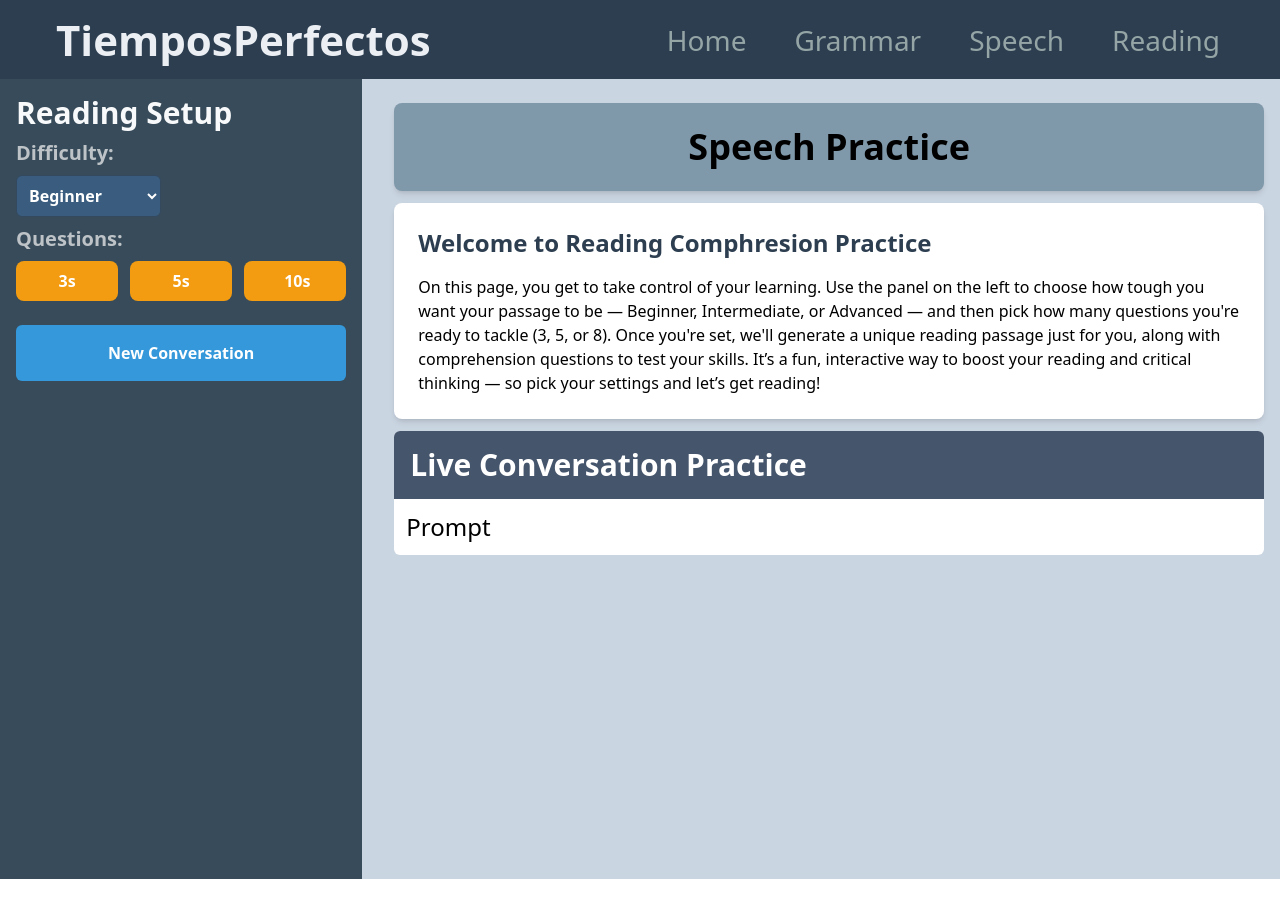
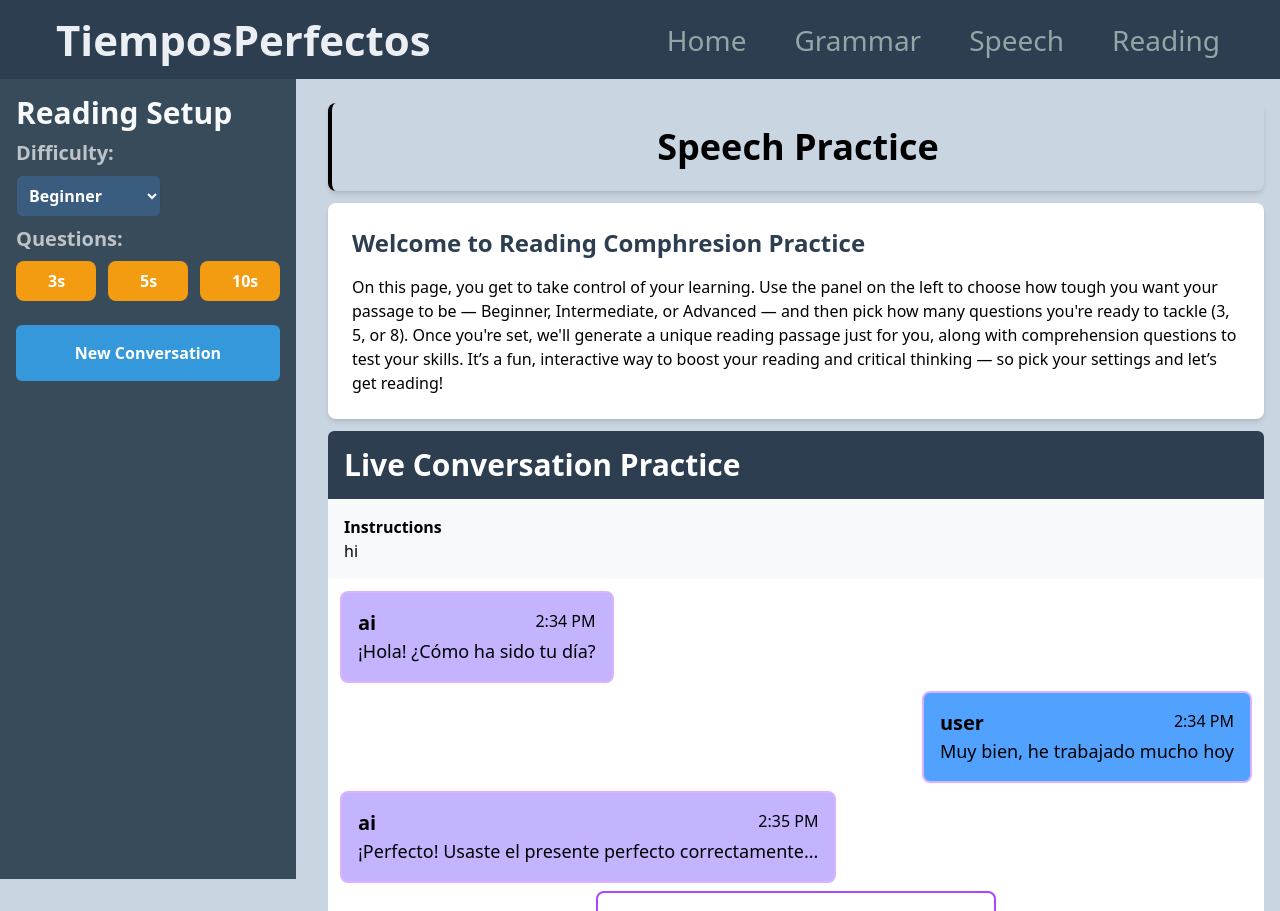
Before and after one commit to erik-mauricio/tiemposperfectos, a React (Vite) app: page /speech in a window 1280 px wide. Shown: the top 911 px of the page. Before the commit the page ends 879 px from the top, so only its background shows below. Built offline with nearby package versions, Linux system fonts and the light colour scheme.

Commit message:
Componetized to fix redundant code

```diff
--- a/src/components/Controls.jsx
+++ b/src/components/Controls.jsx
@@ -3,9 +3,7 @@ export default function Controls({gameType}) {
   const [difficulty, setDifficulty] = useState("Beginner");
   const [numQuestions, setNumQuestions] = useState();
 
-  const handleChange = (event) => {
-    setDifficulty(event.target.value);
-  };
+  const handleChange = (e) => setDifficulty(e.target.value);
 
   const questionOptions = {
     "reading": ["3", "5", "8"],
@@ -24,7 +22,7 @@ export default function Controls({gameType}) {
 
   return (
     <>
-      <aside className="h-screen p-4 bg-[rgb(55,75,90)] space-y-2">
+      <aside className="h-screen p-4 bg-[rgb(55,75,90)] space-y-2 max-w-xs">
         <h2 className="font-bold text-3xl text-[#f8f9fa]">Reading Setup</h2>
 
         {gameType == "grammar" && (
@@ -56,7 +54,6 @@ export default function Controls({gameType}) {
           <select
             id="difficulty"
             value={difficulty}
-            onChange={handleChange}
             className="p-2 border rounded-md	bg-[#395c7f] text-white border-[#34495e] font-bold "
           >
             <option value="Beginner">Beginner</option>
@@ -66,20 +63,19 @@ export default function Controls({gameType}) {
         </div>
 
         <label className="text-xl text-[#bdc3c7] font-bold">Questions: </label>
-        <div className="flex gap-3 mt-2">
-          <button className="flex-1 rounded-lg py-2 px-10 font-semibold transition-all duration-200 bg-[#f39c12] w-20 text-white hover:bg-[#e67e22]">
+        <div className="flex gap-3 mt-2 text-center">
+          <button className="flex-1 rounded-lg py-2 px-8 font-semibold transition-all duration-200 bg-[#f39c12] w-20 text-white hover:bg-[#e67e22]">
             {questionOptions[gameType][0]}
           </button>
-          <button className="flex-1 rounded-lg py-2 px-10 font-semibold transition-all duration-200 bg-[#f39c12] w-20 text-white hover:bg-[#e67e22]">
+          <button className="flex-1 rounded-lg py-2 px-8 font-semibold transition-all duration-200 bg-[#f39c12] w-20 text-white hover:bg-[#e67e22]">
             {questionOptions[gameType][1]}
           </button>
-          <button className="flex-1 rounded-lg py-2 px-10 font-semibold transition-all duration-200 bg-[#f39c12] w-20 text-white hover:bg-[#e67e22]"
-                  onClick={(e) => setNumQuestions(e.target.value)}>
+          <button className="flex-1 rounded-lg py-2 px-8 font-semibold transition-all duration-200 bg-[#f39c12] w-20 text-white hover:bg-[#e67e22] clicked">
             {questionOptions[gameType][2]}
           </button>
         </div>
 
-        <button className="rounded-md px-23 py-4 bg-[#3498db] mt-4 text-md text-white font-bold whitespace-nowrap text-center hover:bg-[#2980b9]">
+        <button className="rounded-md px-6 py-4 bg-[#3498db] mt-4 text-white font-bold text-center hover:bg-[#2980b9] w-full max-w-xs">
           {btnText[gameType]}
         </button>
 
--- a/src/components/Instructions.jsx
+++ b/src/components/Instructions.jsx
@@ -1,22 +1,25 @@
-export default function Instructions({children, title, text, titleColor}){
+export default function Instructions({children, title, text, titleColor, isSpeech}){
 
 
     return (
       <div className="border-0 rounded-md overflow-hidden bg-white">
-      <h2 className={`font-bold text-3xl text-white p-4`} style={{backgroundColor: titleColor}}>
+        <h2
+          className={`font-bold text-3xl text-white p-4`}
+          style={{ backgroundColor: titleColor }}
+        >
           {title}
         </h2>
 
         <div className="p-4  bg-[#f8f9fa]">
           <h2 className="font-semibold">Instructions</h2>
-        <p>
-          {text}
-        </p>
+          <p>{text}</p>
         </div>
 
-        {children}
+        <div className="p-3">{children}</div>
 
         <div className="justify-center flex gap-2 ">
+          {!isSpeech && (
+            <>
               <button className="inline border-2 border-black bg-red-500 p-2 rounded-lg w-[250px] mb-3 text-white font-bold hover:bg-green-600">
                 Check Answers
               </button>
@@ -24,7 +27,10 @@ export default function Instructions({children, title, text, titleColor}){
               <button className="inline border-2 border-black bg-green-500 p-2 rounded-lg w-[250px] mb-3 text-white font-bold hover:bg-green-600">
                 Submit All
               </button>
+            </>
+          )}
         </div>
-    </div>)
+      </div>
+    );
 
 }
--- /dev/null
+++ b/src/components/PageCard.jsx
@@ -0,0 +1,11 @@
+export default function PageCard({text, bgColor, borderColor}){
+    return (
+      <div className="rounded-lg shadow-md hover:shadow-lg transition-shadow duration-300 p-6 border-l-4"
+            style={{backgroundColor: bgColor,
+                    borderColor: borderColor
+            }}>
+        <h1 className="font-bold text-4xl text-center ">{text}</h1>
+      </div>
+    );
+
+}
--- /dev/null
+++ b/src/components/WelcomeText.jsx
@@ -0,0 +1,21 @@
+export default function WelcomeText({heading, text}){
+    return (
+      <>
+        <div className="bg-white rounded-lg shadow-md hover:shadow-lg transition-shadow duration-300 p-6  max-w-4lg space-y-4">
+          <h1 className="font-bold text-2xl text-[#2c3e50]">
+            Welcome to Reading Comphresion Practice
+          </h1>
+          <p>
+            On this page, you get to take control of your learning. Use the
+            panel on the left to choose how tough you want your passage to be —
+            Beginner, Intermediate, or Advanced — and then pick how many
+            questions you're ready to tackle (3, 5, or 8). Once you're set,
+            we'll generate a unique reading passage just for you, along with
+            comprehension questions to test your skills. It’s a fun, interactive
+            way to boost your reading and critical thinking — so pick your
+            settings and let’s get reading!
+          </p>
+        </div>
+      </>
+    );
+}
--- a/src/pages/SpeechPage.jsx
+++ b/src/pages/SpeechPage.jsx
@@ -7,48 +7,107 @@ import axios from "axios";
 import {Clock} from "../components/Clock.jsx";
 import {useEffect} from "react";
 import Controls from "../components/Controls.jsx";
+import Instructions from "../components/Instructions.jsx";
+import WelcomeText from "../components/WelcomeText.jsx";
+import PageCard from "../components/PageCard.jsx";
 
 
 export default function SpeechPage() {
+
+  const messages = [
+    {
+      id: 1,
+      type: "ai",
+      content: "¡Hola! ¿Cómo ha sido tu día?",
+      timestamp: "2:34 PM",
+    },
+    {
+      id: 2,
+      type: "user",
+      content: "Muy bien, he trabajado mucho hoy",
+      timestamp: "2:34 PM",
+      duration: "8s",
+    },
+    {
+      id: 3,
+      type: "ai",
+      content: "¡Perfecto! Usaste el presente perfecto correctamente...",
+      timestamp: "2:35 PM",
+    },
+  ];
 
     return (
       <>
         <NavigationMenu />
 
         <div className="flex gap-4 bg-slate-300 ">
-          <Controls gameType="speech"/>
+          <Controls gameType="speech" />
 
-          <div className="space-y-3 mt-2 p-4">
-            <div className="bg-[#8099aa] rounded-lg shadow-md hover:shadow-lg transition-shadow duration-300 p-6  max-w-4lg space-y-4">
-              <h1 className="font-bold text-4xl text-center ">
-                Speech Practice
-              </h1>
-            </div>
+          <div className="space-y-3 mt-2 p-4 w-full max-w-7xl mx-auto">
+            <PageCard text={"Speech Practice"}></PageCard>
 
-            <div className="bg-white rounded-lg shadow-md hover:shadow-lg transition-shadow duration-300 p-6  max-w-4lg space-y-4">
-              <h1 className="font-bold text-2xl text-[#2c3e50]">
-                Welcome to Reading Comphresion Practice
-              </h1>
-              <p>
-                On this page, you get to take control of your learning. Use the
+            <WelcomeText
+              heading={"Speech Practice"}
+              text={`On this page, you get to take control of your learning. Use the
                 panel on the left to choose how tough you want your passage to
                 be — Beginner, Intermediate, or Advanced — and then pick how
                 many questions you're ready to tackle (3, 5, or 8). Once you're
                 set, we'll generate a unique reading passage just for you, along
                 with comprehension questions to test your skills. It’s a fun,
                 interactive way to boost your reading and critical thinking — so
-                pick your settings and let’s get reading!
-              </p>
-            </div>
+                pick your settings and let’s get reading!`}
+            ></WelcomeText>
 
-            <div className="border-0 rounded-md overflow-hidden bg-white">
-              <h2 className="font-bold text-3xl text-white bg-slate-600 p-4">
-                Live Conversation Practice
-              </h2>
-              <div className="p-3">
-                <h3 className="text-2xl ">Prompt</h3>
+            <Instructions
+              title={"Live Conversation Practice"}
+              titleColor={"#2c3e50"}
+              text={"hi"}
+              isSpeech={true}
+            >
+              <div className="space-y-2 flex-col justify-between">
+                {messages.length > 0 &&
+                  messages.map((response, index) => (
+                    <div
+                      style={{
+                        display: "flex",
+                        justifyContent:
+                          index % 2 === 0 ? "flex-start" : "flex-end",
+                      }}
+                    >
+                      <div
+                        key={index}
+                        className="rounded-lg border-2 border-purple-300 p-4 max-w-150"
+                        style={{
+                          backgroundColor:
+                            response.type === "ai"
+                              ? "oklch(81.1% 0.111 293.571)"
+                              : "oklch(70.7% 0.165 254.624)",
+                        }}
+                      >
+                        <div className="flex justify-between">
+                          <h3 className="font-bold text-xl">{response.type}</h3>
+                          <p>{response.timestamp}</p>
+                        </div>
+
+                        <p className="text-lg">{response.content}</p>
+                      </div>{" "}
+                    </div>
+                  ))}
               </div>
-            </div>
+
+              <div className="flex-col justify-items-center mt-2 ">
+                <div className="flex-col p-5 border-2 rounded-lg justify-items-center max-w-150 min-w-100 border-purple-500 align-middle space-y-2">
+                  <h3 className="block w-40 h-40 rounded-full bg-purple-400 text-center font-bold text-6xl p-12">
+                    3
+                  </h3>
+                  <p>Seconds to respond</p>
+
+                  <button className="block rounded-lg bg-purple-300 p-2 font-bold text-2xl text-center hover:bg-purple-400">
+                    Start Recording
+                  </button>
+                </div>
+              </div>
+            </Instructions>
           </div>
         </div>
       </>
```
Also changed, not shown: src/pages/GrammarPage.jsx (+13 -42 lines), src/pages/ReadingPage.jsx (+17 -34 lines). Lines whose indentation alone changed are shown as unchanged.
